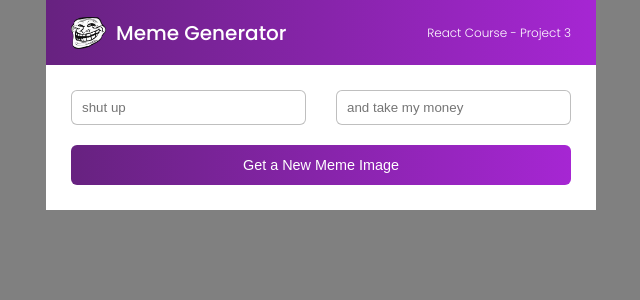
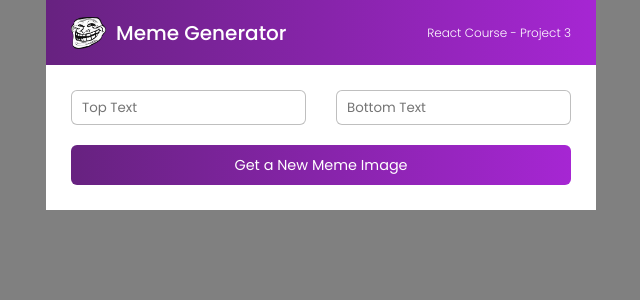
Before and after one commit to DarkstarXDD/Meme-Generator, a React (Vite) app in the folder meme-generator/: page / in a window 1280 px wide. Shown: the top 300 px of the page, without its empty margins (319-959 px from the left). Built offline with nearby package versions, Linux system fonts and the light colour scheme.

Commit message:
Changed the font family of form elements, changed the placeholder text of inputs

```diff
--- a/meme-generator/components/Meme.jsx
+++ b/meme-generator/components/Meme.jsx
@@ -3,8 +3,8 @@
         <div className="meme-section">
             <form>
                 <div className="two-inputs">
-                    <input className="first-input input-txt" type="text" placeholder="shut up" />
-                    <input className="second-input input-txt" type="text" placeholder="and take my money" />
+                    <input className="input-txt" type="text" placeholder="Top Text" />
+                    <input className="input-txt" type="text" placeholder="Bottom Text" />
                 </div>
                 <input className="btn-submit" type="submit" value="Get a New Meme Image"/>
             </form>
--- a/meme-generator/styles.css
+++ b/meme-generator/styles.css
@@ -57,6 +57,7 @@
     border: 1px solid rgba(0, 0, 0, 0.25);
     border-radius: 6px;
     padding: 0 10px;
+    font-family: Poppins;
 }
 
 .input-txt:focus {
@@ -68,6 +69,7 @@
     width: 500px;
     height: 40px;
     font-size: 0.9rem;
+    font-family: Poppins;
     cursor: pointer;
     background-image: linear-gradient(90deg, #672280, #A626D3);
     color: white;
```
